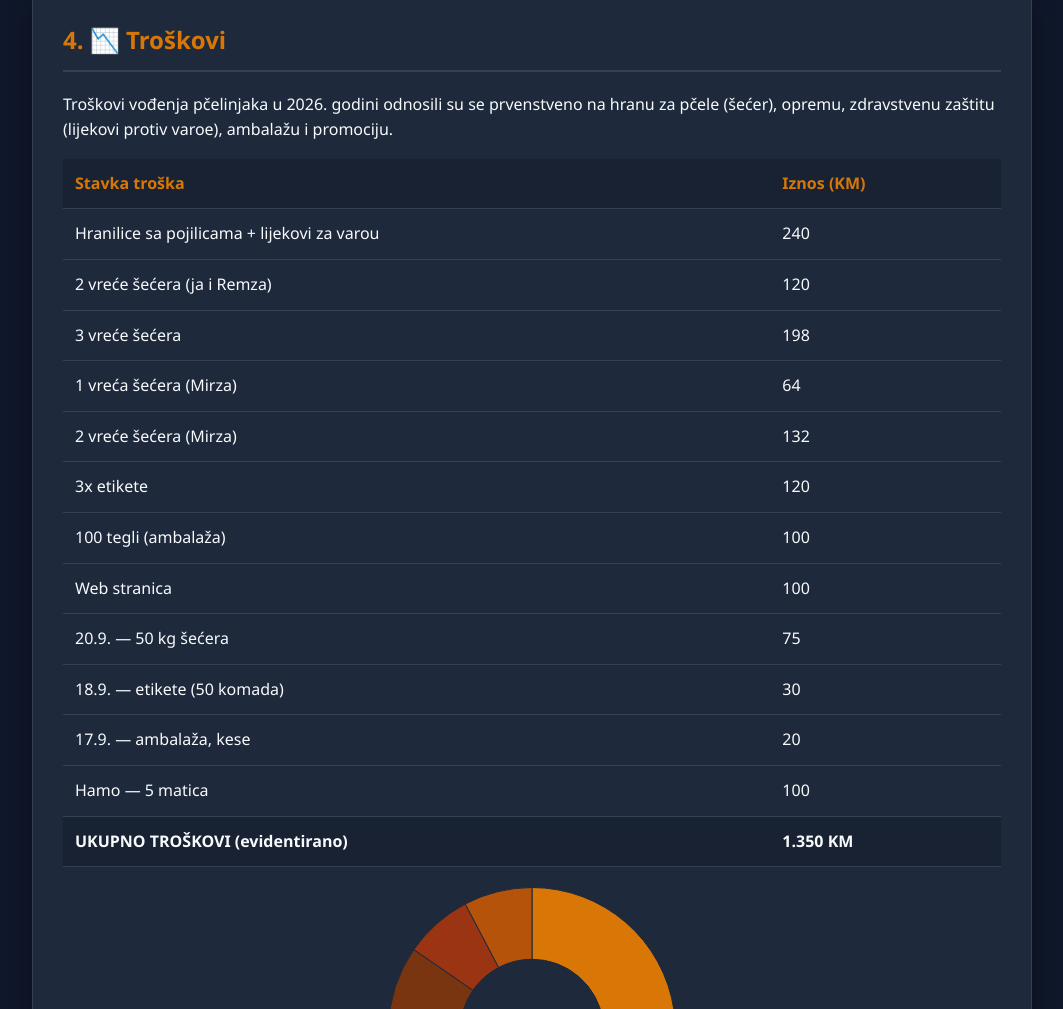
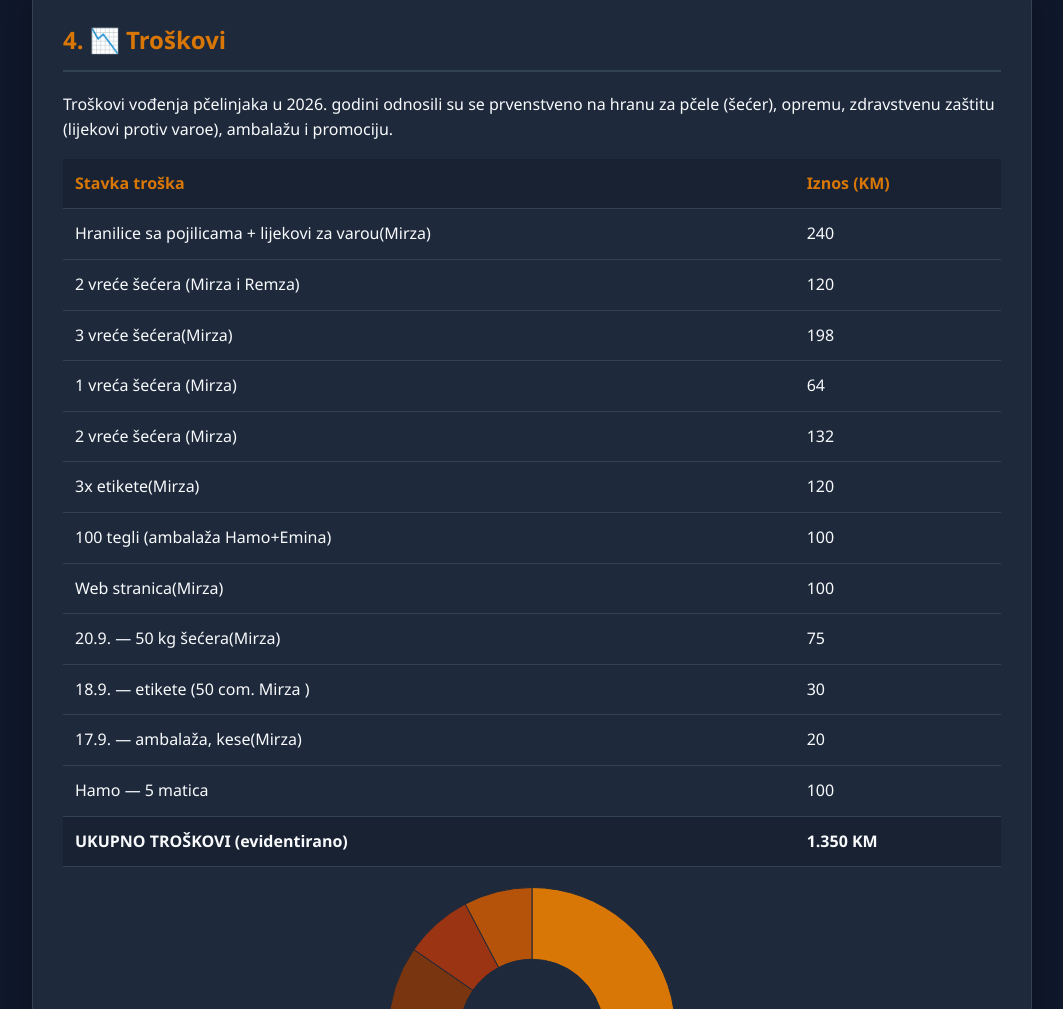
Before and after one commit to saracen7mi/izvjestajsapcelinjaka, a plain HTML site: page index.html in a window 1280 px wide. Shown: the part 4174-5183 px from the top of the page, without its empty margins (108-1171 px from the left). Drawn offline with nearby package versions, Linux system fonts and the light colour scheme.

Commit message:
Update item list in index.html with new entries

```diff
--- a/index.html
+++ b/index.html
@@ -406,17 +406,17 @@
                     </tr>
                 </thead>
                 <tbody>
-                    <tr><td>Hranilice sa pojilicama + lijekovi za varou</td><td>240</td></tr>
-                    <tr><td>2 vreće šećera (ja i Remza)</td><td>120</td></tr>
-                    <tr><td>3 vreće šećera</td><td>198</td></tr>
+                    <tr><td>Hranilice sa pojilicama + lijekovi za varou(Mirza)</td><td>240</td></tr>
+                    <tr><td>2 vreće šećera (Mirza i Remza)</td><td>120</td></tr>
+                    <tr><td>3 vreće šećera(Mirza)</td><td>198</td></tr>
                     <tr><td>1 vreća šećera (Mirza)</td><td>64</td></tr>
                     <tr><td>2 vreće šećera (Mirza)</td><td>132</td></tr>
-                    <tr><td>3x etikete</td><td>120</td></tr>
-                    <tr><td>100 tegli (ambalaža)</td><td>100</td></tr>
-                    <tr><td>Web stranica</td><td>100</td></tr>
-                    <tr><td>20.9. — 50 kg šećera</td><td>75</td></tr>
-                    <tr><td>18.9. — etikete (50 komada)</td><td>30</td></tr>
-                    <tr><td>17.9. — ambalaža, kese</td><td>20</td></tr>
+                    <tr><td>3x etikete(Mirza)</td><td>120</td></tr>
+                    <tr><td>100 tegli (ambalaža Hamo+Emina)</td><td>100</td></tr>
+                    <tr><td>Web stranica(Mirza)</td><td>100</td></tr>
+                    <tr><td>20.9. — 50 kg šećera(Mirza)</td><td>75</td></tr>
+                    <tr><td>18.9. — etikete (50 com. Mirza )</td><td>30</td></tr>
+                    <tr><td>17.9. — ambalaža, kese(Mirza) </td><td>20</td></tr>
                     <tr><td>Hamo — 5 matica</td><td>100</td></tr>
                     <tr style="font-weight: bold; background: rgba(15, 23, 42, 0.4);"><td>UKUPNO TROŠKOVI (evidentirano)</td><td>1.350 KM</td></tr>
                 </tbody>
```
